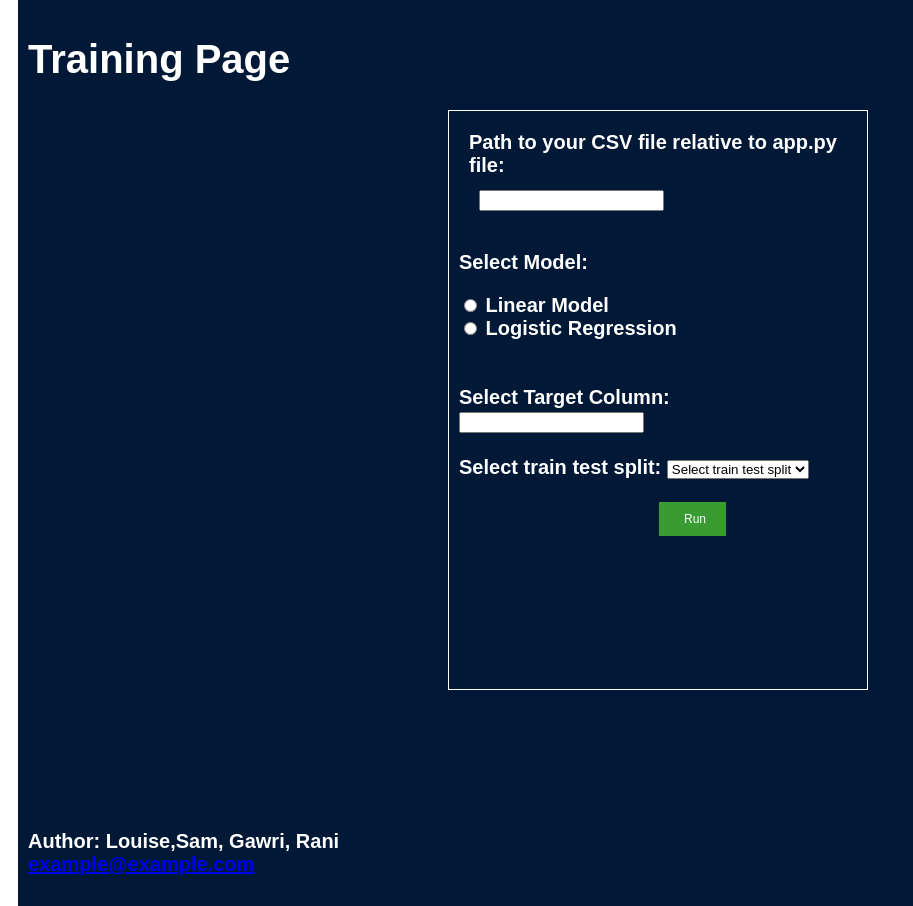
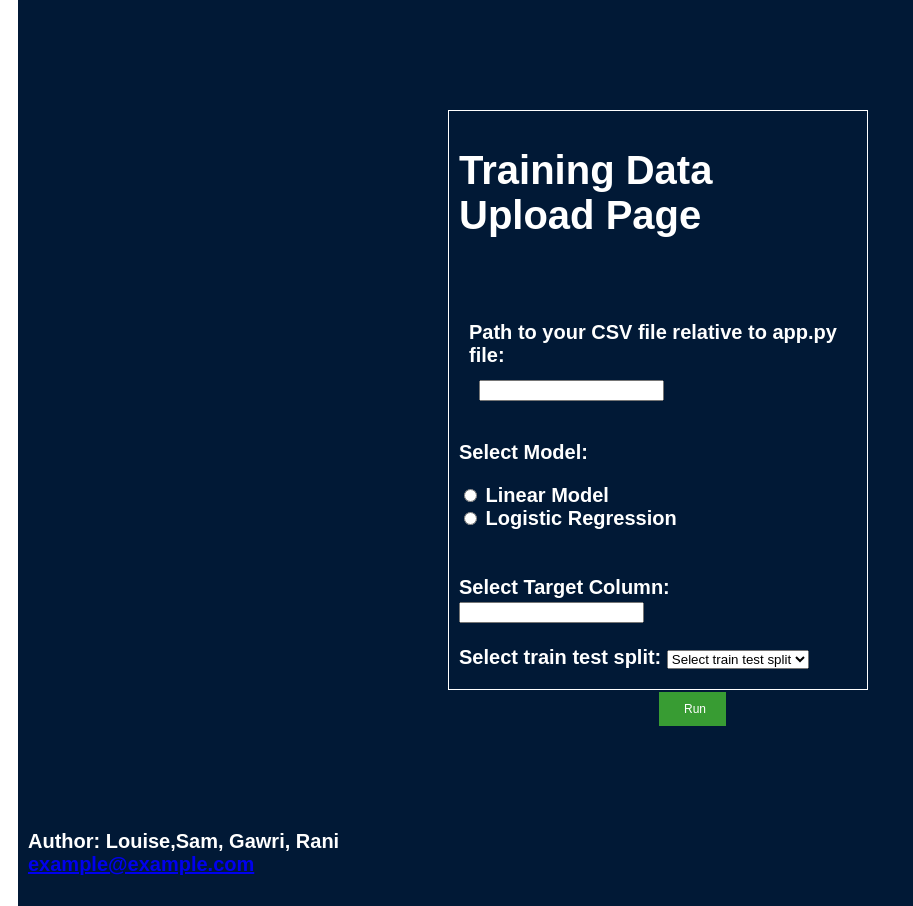
Before and after one commit to Sammac-dev/unihack_2022, a FastAPI app: page /train in a window 1280 px wide. Shown: the part 118-1024 px from the top of the page, without its empty margins (0-913 px from the left). Run offline with FastAPI, Linux system fonts and the light colour scheme; some libraries are stand-ins or nearby versions.

Commit message:
Update train.html

```diff
--- a/templates/train.html
+++ b/templates/train.html
@@ -2,10 +2,15 @@
 {% block body %}
 <link rel="stylesheet" href="{{url_for('static', path='style_training.css')}}" type="text/css" media="all"/>
 <div class="container">
-    <h1>Training Page</h1>
+
     <div class="content-large"> </div>
 
+
+
     <div class="content-middle">
+        <h1> <span style ="text-align: center"> Training Data Upload Page  </h1> </span>
+        <br>
+        <br>
 
         <form action="/train" method="POST" enctype="multipart/form-data"
             class="form-horizontal">
```
